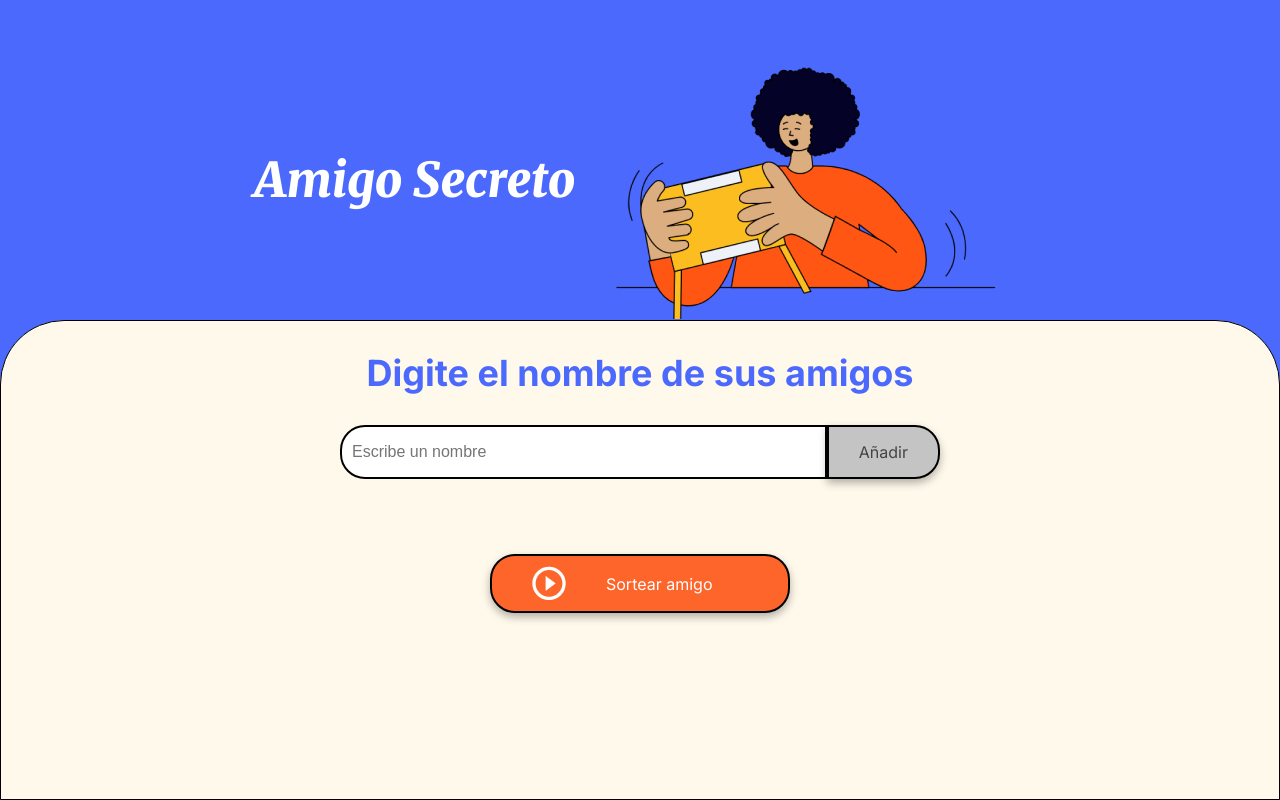
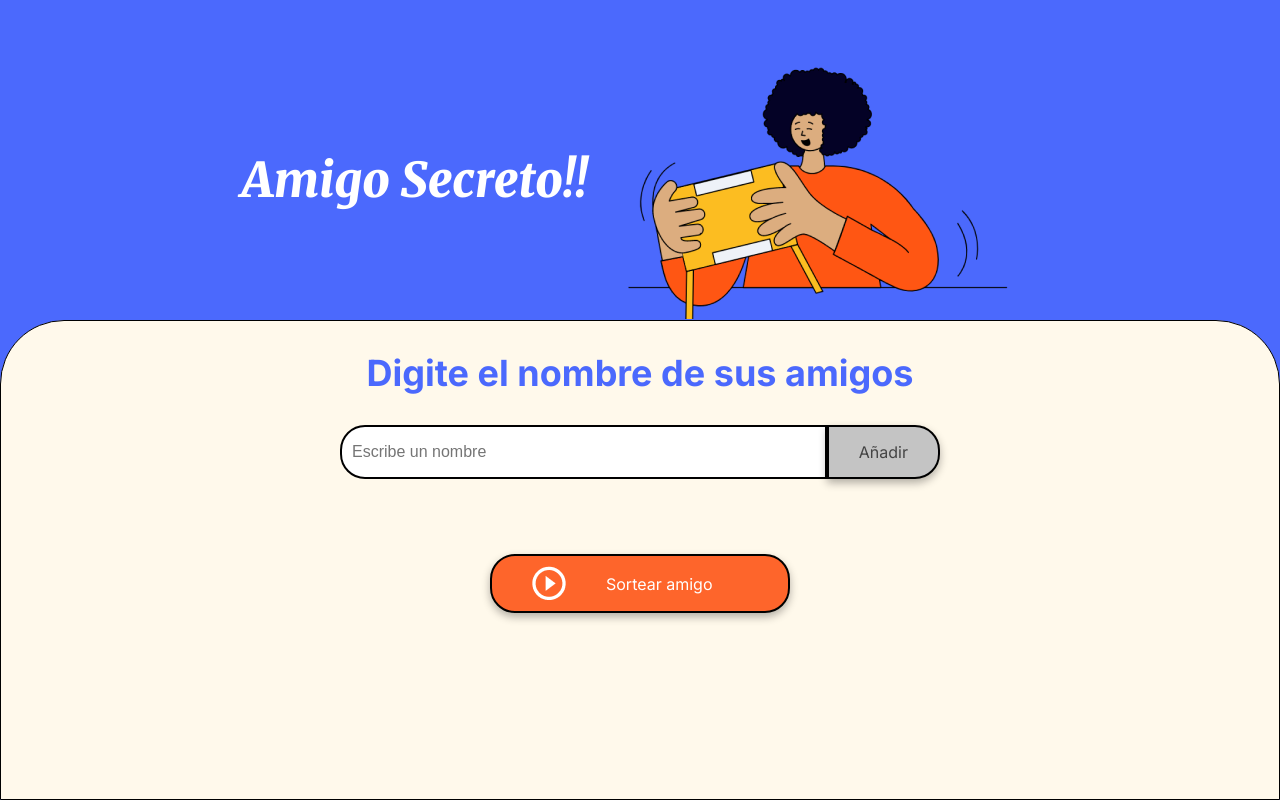
Before and after one commit to Florecitavb/oracle, a plain HTML site: page index.html in a window 1280 px wide. Drawn offline with Linux system fonts and the light colour scheme.

Commit message:
Se modifica el main-title

```diff
--- a/index.html
+++ b/index.html
@@ -13,7 +13,7 @@
 <body>
     <main class="main-content">
         <header class="header-banner">
-            <h1 class="main-title">Amigo Secreto</h1>
+            <h1 class="main-title">Amigo Secreto!!</h1>
             <img src="assets/amigo-secreto.png" alt="Imagen representativa de amigo secreto">
         </header>
 
```
